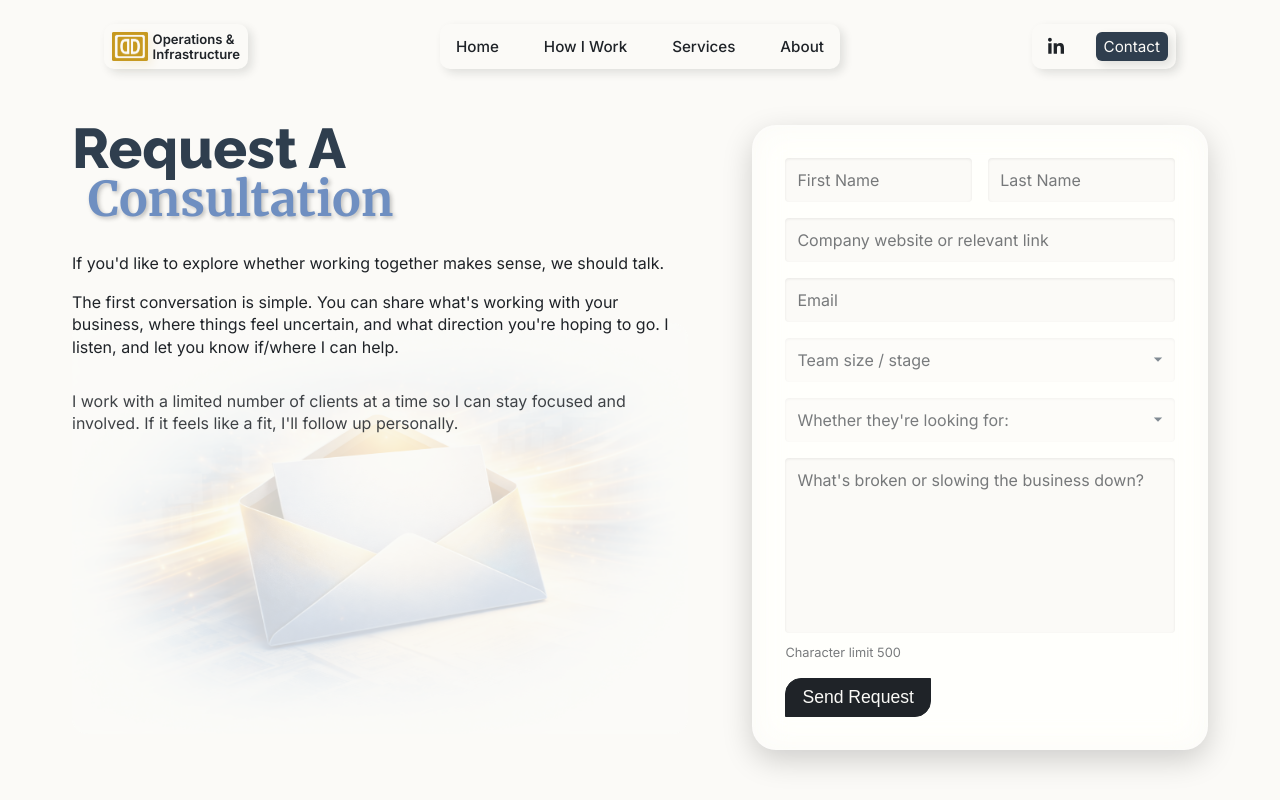
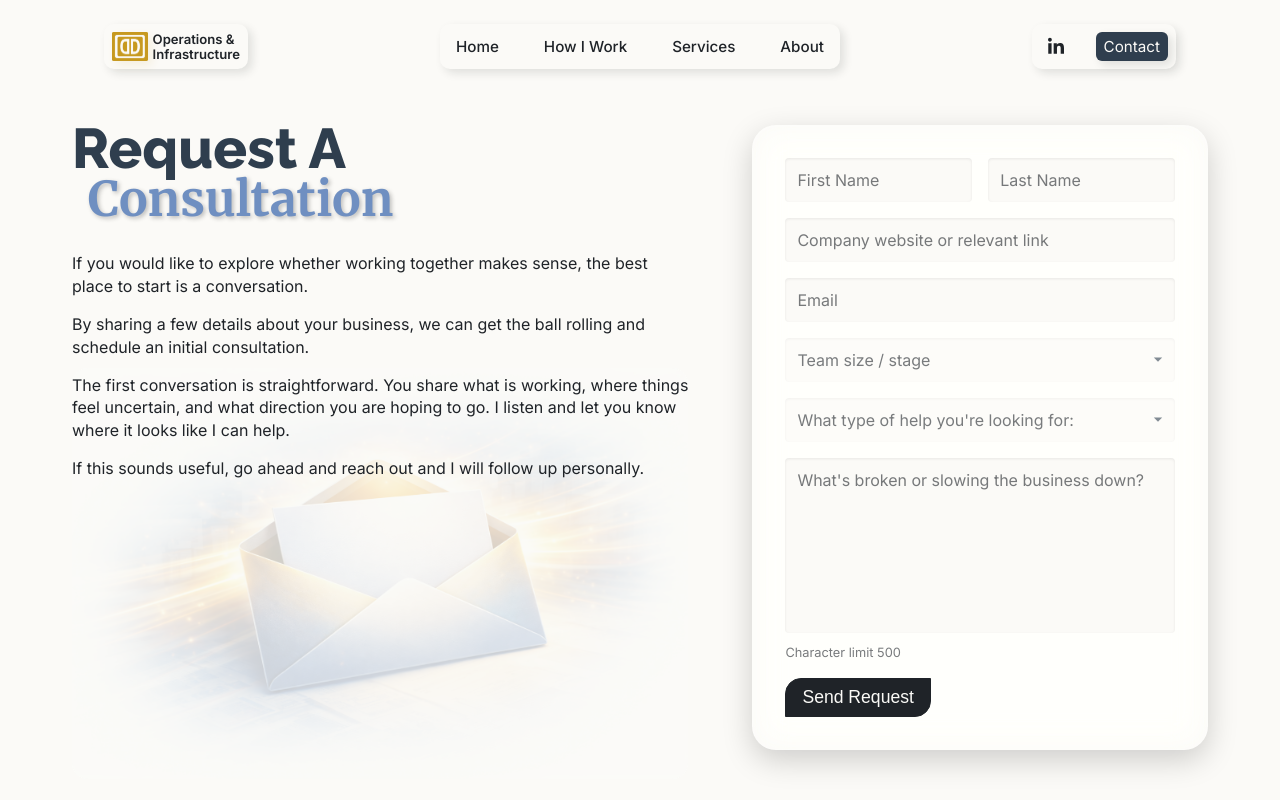
Before and after one commit to dinardavis/dinardavis_operations, a React (Create React App) app: page /contact in a window 1280 px wide. Shown: the top 800 px of the page. Built offline with nearby package versions, Linux system fonts and the light colour scheme.

Commit message:
Update contact form

```diff
--- a/src/pages/Contact.js
+++ b/src/pages/Contact.js
@@ -18,7 +18,7 @@ const TEAM_SIZE_OPTIONS = [
 ];
 
 const LOOKING_FOR_OPTIONS = [
-  { value: '', label: "Whether they're looking for:" },
+  { value: '', label: "What type of help you're looking for:" },
   { value: 'Project-based ops work', label: 'Project-based ops work' },
   { value: 'Fractional support', label: 'Fractional support' },
   { value: 'Advisory / planning help', label: 'Advisory / planning help' },
@@ -202,15 +202,18 @@ function Contact() {
                 <div className="contact-modal-icon-wrap">
                   <IoCheckmarkCircleSharp className="contact-modal-icon contact-modal-icon--success" />
                 </div>
-                <h2 id="contact-modal-title" className="contact-modal-title">Thanks — I've received your info, and will review it personally.</h2>
+                <h2 id="contact-modal-title" className="contact-modal-title">Thank you! I've received your info, and will review it personally.</h2>
                 <p className="contact-modal-text">
-                  If you'd like to skip the scheduling back-and-forth, you can grab a time below. Otherwise, I'll follow up shortly.
+                  If you'd like to skip the scheduling back-and-forth, you can grab a time yourself at the link below.
+                </p>
+                <p className="contact-modal-text">
+                  Otherwise, I'll follow-up, shortly.
                 </p>
                 <a
                   href="https://calendly.com/dinardavis/30min"
                   target="_blank"
                   rel="noopener noreferrer"
-                  className="btn btn-primary contact-modal-btn"
+                  className="btn contact-modal-btn"
                 >
                   Schedule an Ops Fit Call
                 </a>
@@ -221,7 +224,7 @@ function Contact() {
                 <div className="contact-modal-icon-wrap">
                   <IoCloseCircleSharp className="contact-modal-icon contact-modal-icon--error" />
                 </div>
-                <h2 id="contact-modal-title" className="contact-modal-title">Something went wrong</h2>
+                <h2 id="contact-modal-title" className="contact-modal-title">Uh oh! Something went wrong</h2>
                 <p className="contact-modal-text">
                   Please double-check your info and try again.
                 </p>
@@ -238,13 +241,16 @@ function Contact() {
               <h1 className="page-headline">Request a<br></br> <span>Consultation</span></h1>
               <div className="contact-hero-copy">
                 <p>
-                  If you'd like to explore whether working together makes sense, we should talk.
+                  If you would like to explore whether working together makes sense, the best place to start is a conversation.
                 </p>
                 <p>
-                  The first conversation is simple. You can share what's working with your business, where things feel uncertain, and what direction you're hoping to go. I listen, and let you know if/where I can help.
+                  By sharing a few details about your business, we can get the ball rolling and schedule an initial consultation.
                 </p>
-                <p className="contact-hero-note">
-                  I work with a limited number of clients at a time so I can stay focused and involved. If it feels like a fit, I'll follow up personally.
+                <p>
+                  The first conversation is straightforward. You share what is working, where things feel uncertain, and what direction you are hoping to go. I listen and let you know where it looks like I can help.
+                </p>
+                <p>
+                   If this sounds useful, go ahead and reach out and I will follow up personally.
                 </p>
               </div>
               <div className="contact-hero-left-image-wrap">
--- a/src/styles.css
+++ b/src/styles.css
@@ -2798,7 +2798,7 @@ main {
 
 .contact-modal-title {
   margin: 0 0 0.75rem;
-  font-size: 1.25rem;
+  font-size: 1.1rem;
   font-weight: 600;
   line-height: 1.3;
   color: var(--color-ivory);
@@ -2813,12 +2813,16 @@ main {
 }
 
 .contact-modal-btn {
-  display: inline-block;
-  margin-bottom: 0.5rem;
-  text-decoration: none;
-  text-align: center;
-}
-
+  background-color: var(--color-amber);
+  color: var(--color-text-primary);
+  border: 1px solid var(--color-amber);
+  margin-bottom: 5px;
+}
+
+.contact-modal-btn:hover {
+  background-color: var(--color-amber-lighter);
+  border: 1px solid var(--color-amber-lighter);
+}
 .contact-modal-sub {
   margin: 0;
   font-size: 0.8rem;
```
